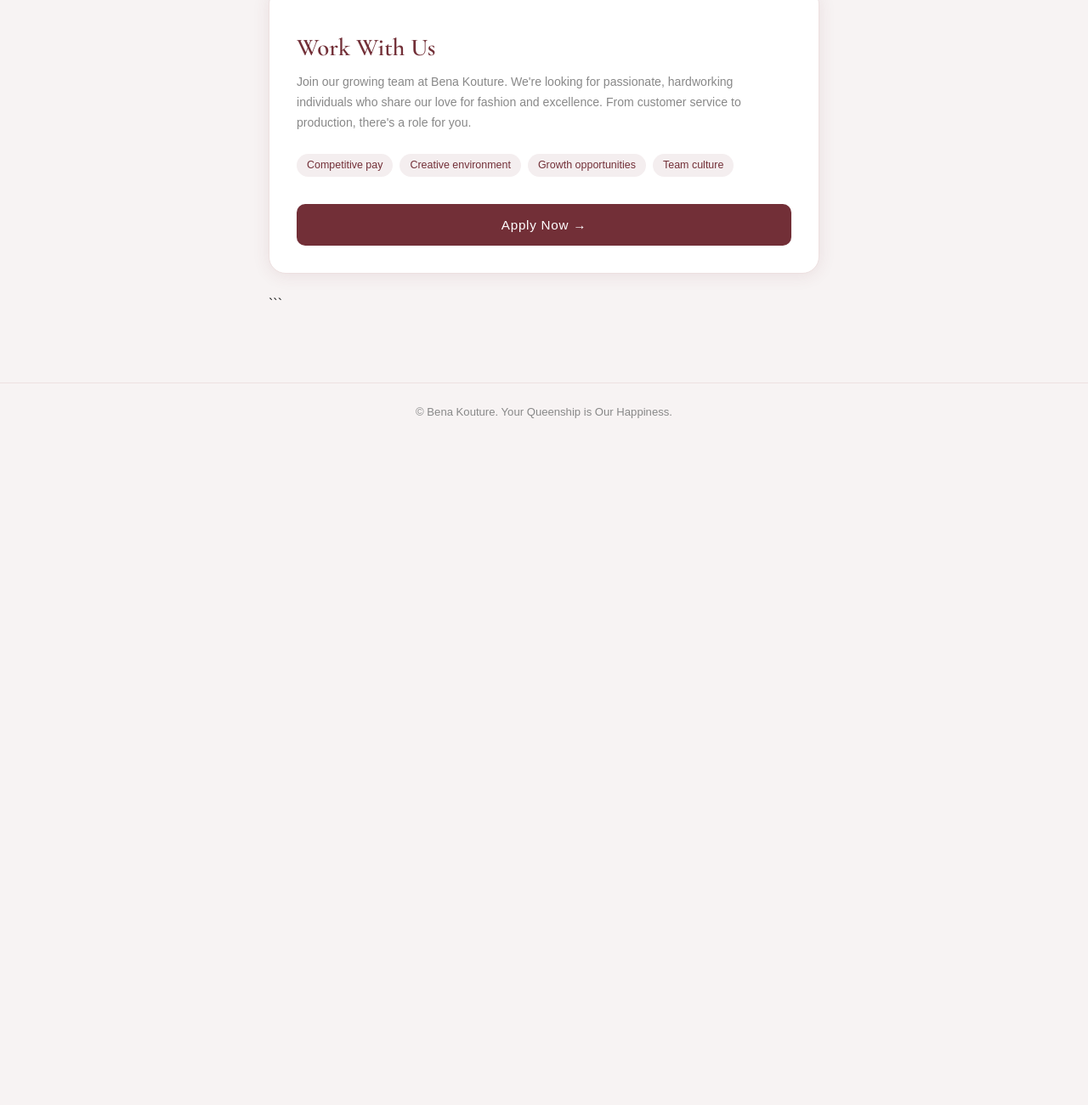
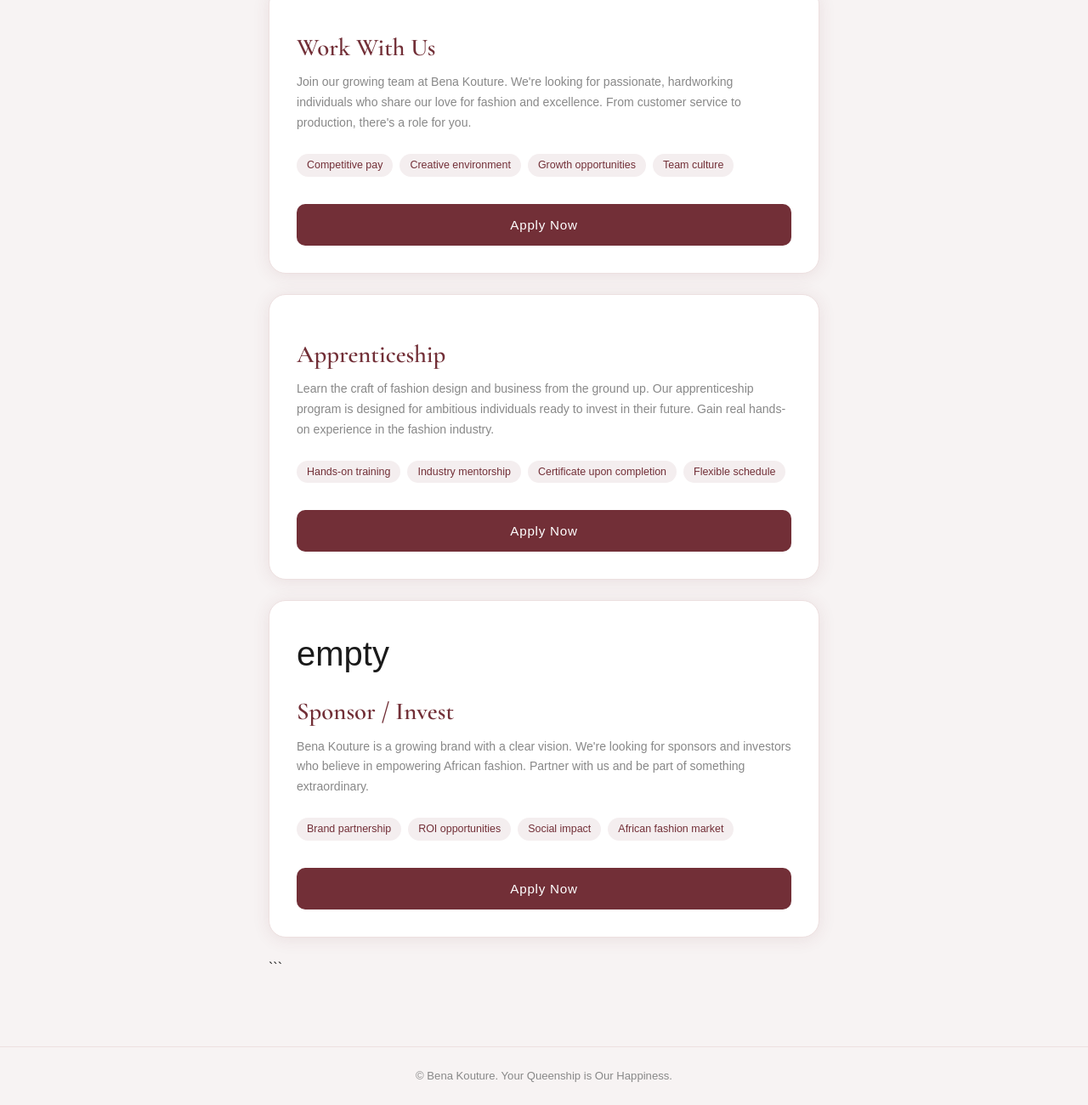
Before and after one commit to jnrpalmer/benakouture, a website: page frontend/join-us.html in a window 1280 px wide. Shown: the part 506-1806 px from the top of the page at 85% size. Before the commit the page ends 1024 px from the top, so only its background shows below. Drawn offline with nearby package versions, Linux system fonts and the light colour scheme.

Commit message:
feat:apply changes

```diff
--- a/frontend/join-us.html
+++ b/frontend/join-us.html
@@ -245,16 +245,16 @@
   <!-- SECTION TABS -->
 
   <div class= 'sections-nav '>
-    <button class= 'section-tab active ' onclick= 'selectRole("worker") '> Worker</button>
-    <button class= 'section-tab ' onclick= 'selectRole("apprentice") '> Apprentice</button>
-    <button class= 'section-tab ' onclick= 'selectRole("sponsor") '> Sponsor / Investor</button>
+    <button class= 'section-tab active ' onclick= 'selectRole("worker") '>Worker</button>
+    <button class= 'section-tab ' onclick= 'selectRole("apprentice") '>Apprentice</button>
+    <button class= 'section-tab ' onclick= 'selectRole("sponsor") '>Sponsor / Investor</button>
   </div>
 
   <div class= 'join-wrapper '>
 
 
 <!-- WORKER INTRO -->
-<div class= 'role-intro active ' id= 'intro-worker '>
+<div class= "role-intro active" id= "intro-worker">
   <div class= 'role-icon '></div>
   <div class= 'role-title '>Work With Us</div>
   <div class= 'role-desc '>Join our growing team at Bena Kouture. We're looking for passionate, hardworking individuals who share our love for fashion and excellence. From customer service to production, there's a role for you.</div>
@@ -264,11 +264,11 @@
     <span class= 'perk-tag '>Growth opportunities</span>
     <span class= 'perk-tag '>Team culture</span>
   </div>
-  <button class= "btn-primary" onclick="startform(Worker)">Apply Now →</button>
+  <button class= "btn-primary" onclick="startform(Worker)">Apply Now</button>
 </div>
 
 <!-- APPRENTICE INTRO -->
-<div class= 'role-intro ' id= 'intro-apprentice '>
+<div class= "role-intro active" id= "intro-apprentice">
   <div class= 'role-icon '></div>
   <div class= 'role-title '>Apprenticeship</div>
   <div class= 'role-desc '>Learn the craft of fashion design and business from the ground up. Our apprenticeship program is designed for ambitious individuals ready to invest in their future. Gain real hands-on experience in the fashion industry.</div>
@@ -278,11 +278,11 @@
     <span class= 'perk-tag '>Certificate upon completion</span>
     <span class= 'perk-tag '>Flexible schedule</span>
   </div>
-  <button class= "btn-primary" onclick="startform(Apprentice)">Apply Now →</button>
+  <button class= "btn-primary" onclick="startform(Apprentice)">Apply Now</button>
 </div>
 
 <!-- SPONSOR INTRO -->
-<div class= 'role-intro ' id= 'intro-sponsor '>
+<div class= "role-intro active" id= "intro-sponsor">
   <div class= 'role-icon '>empty</div>
   <div class= 'role-title '>Sponsor / Invest</div>
   <div class= 'role-desc '>Bena Kouture is a growing brand with a clear vision. We're looking for sponsors and investors who believe in empowering African fashion. Partner with us and be part of something extraordinary.</div>
@@ -292,7 +292,7 @@
     <span class= 'perk-tag '>Social impact</span>
     <span class= 'perk-tag '>African fashion market</span>
   </div>
-  <button class= "btn-primary" onclick="startform(Sponsor)">Apply Now →</button>
+  <button class= "btn-primary" onclick="startform(Sponsor)">Apply Now</button>
 </div>
 
 <!-- =================== WORKER FORM =================== -->
```
